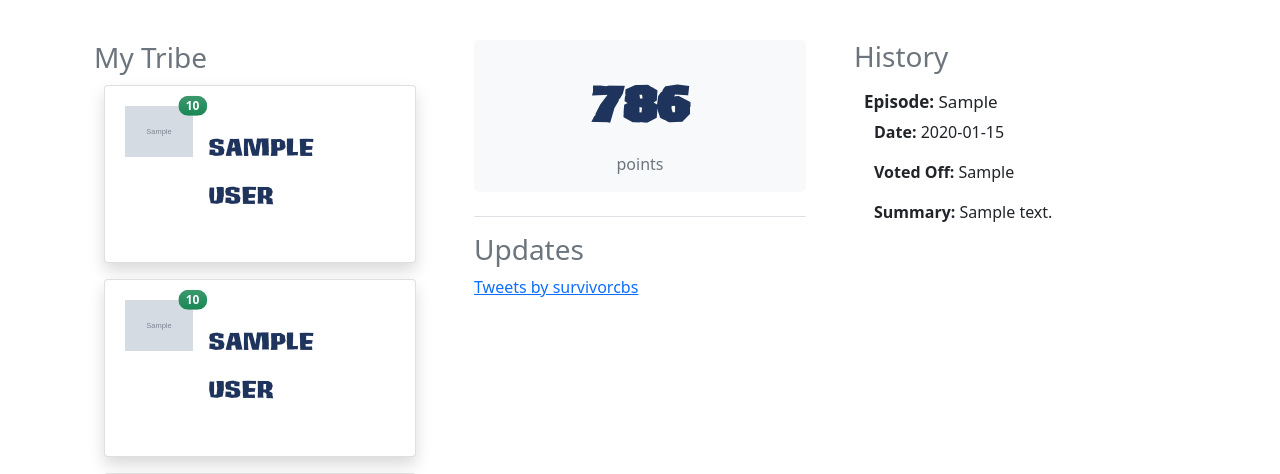
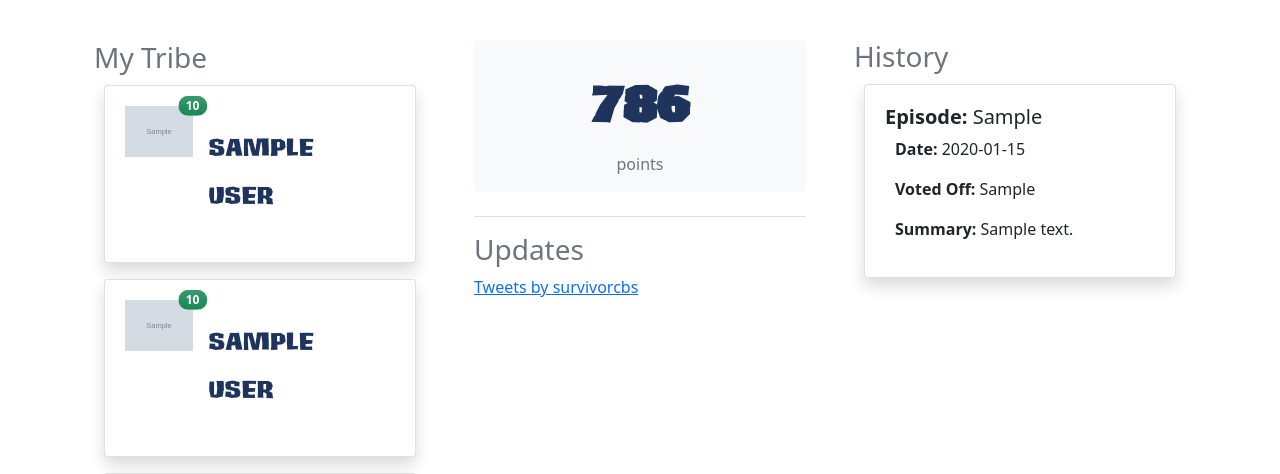
Before and after one commit to jstewa34/csc210project, a Flask app: page /startgame in a window 1280 px wide. Shown: the part 56-530 px from the top of the page. Run offline with Flask 2, Linux system fonts and the light colour scheme; a user stored in the database is signed in; tables that the repository leaves empty hold one stand-in row (values such as "Sample post"); grey boxes marked "Sample" are stand-in pictures; some libraries are stand-ins or nearby versions.

Commit message:
small css for history

```diff
--- a/static/main.css
+++ b/static/main.css
@@ -124,12 +124,8 @@ div.contain{
 	margin: 20px;
 }
 
-.history{
-  padding: 10px;
-}
-
-.history h4{
-  font-size: 17px;
+.card h4{
+  font-size: 20px;
 }
 
 .hist{
--- a/templates/game-page.html
+++ b/templates/game-page.html
@@ -74,38 +74,14 @@
     <div class="col">
       <h3 class="text-muted">History</h3>
       {% for h in histroy %}
-        <div class="history">
-          <h4> <b> Episode:</b> {{h.episode}} </h4>
-          <p class="hist"> <b> Date: </b> {{h.date}} </p>
-          <p class="hist"> <b> Voted Off:</b> {{h.votedOff}} </p>
-          <p class="hist"> <b> Summary:</b> {{h.summary}} </p>
+        <div class="card shadow mb-3">
+            <h4> <b> Episode:</b> {{h.episode}} </h4>
+            <p class="hist"> <b> Date: </b> {{h.date}} </p>
+            <p class="hist"> <b> Voted Off:</b> {{h.votedOff}} </p>
+            <p class="hist"> <b> Summary:</b> {{h.summary}} </p>
         </div>
       {% endfor %}
     </div>
   </div>
 </div>
-
-<!-- <header>
-    <h1>{{ current_user.fname }}'s Game Page</h1>
-</header>
-<div class="container2">
-    <div class="myteam">
-    	<h2>My Team </h2>
-	    {% set totalPoints = namespace(value=0) %}
-	    {% for i in team %}
-            <h3 class="gameName"> {{i.fname}}  {{i.lname}}</h3>
-            <img class="smallIMG" src= {{i.imgSRC}} alt="Castaway">
-            <p> Points: {{i.totalPoints}} </p>
-            {% set totalPoints.value = totalPoints.value + i.totalPoints %}
-        {% endfor %}
-	</div>
-
-	<div class="points">
-		<h3>Your Total Points: {{totalPoints.value}} </h3>
-	</div>
-
-	<div class="updates">
-		<h3>Updates: </h3>
-	</div>
-</div>	 -->
 {% endblock %}
```
